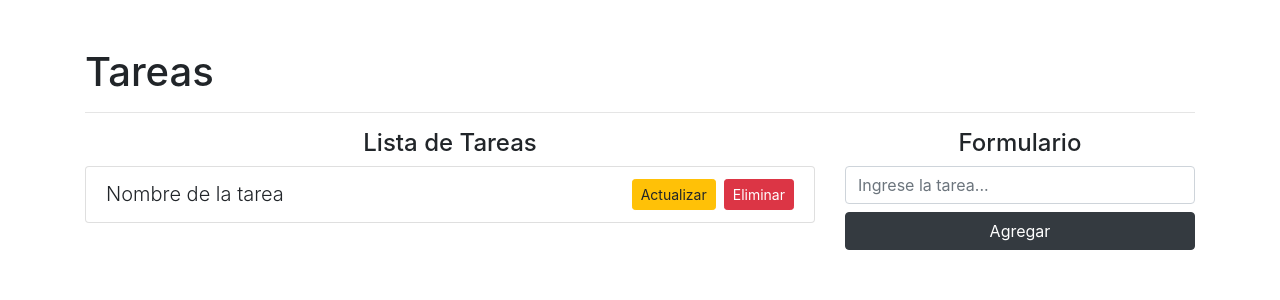
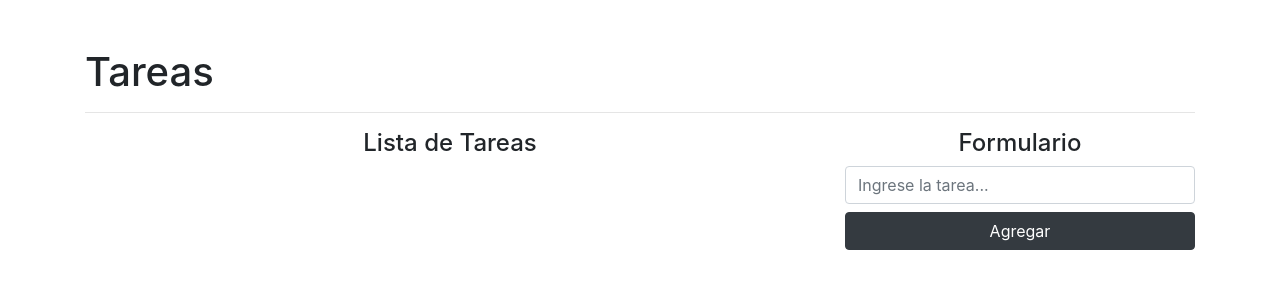
Before and after one commit to jcagudelo12/TaskManager, a React (Create React App) app: page / in a window 1280 px wide. Shown: the top 300 px of the page. Built offline with nearby package versions, Linux system fonts and the light colour scheme.

Commit message:
Add Task
Method that allow to create a task.

```diff
--- a/package.json
+++ b/package.json
@@ -10,6 +10,7 @@
     "react": "^17.0.1",
     "react-dom": "^17.0.1",
     "react-scripts": "4.0.2",
+    "shortid": "^2.2.16",
     "web-vitals": "^1.0.1"
   },
   "scripts": {
--- a/src/App.js
+++ b/src/App.js
@@ -1,18 +1,26 @@
 import { isEmpty } from "lodash";
+import shortid from "shortid";
 import React, { useState } from "react";
 
 function App() {
   const [task, setTask] = useState("");
+  const [tasks, setTasks] = useState([]);
 
   const addTask = (e) => {
     e.preventDefault();
     if (isEmpty(task)) {
-      console.log("Task empty");
+      alert("Task empty");
       return;
     }
 
-    console.log("Ok");
+    const newTask = {
+      id: shortid.generate(),
+      name: task,
+    };
+
+    setTasks([...tasks, newTask]);
     setTask("");
+    alert("Task created sucessfully");
   };
 
   return (
@@ -23,8 +31,9 @@
         <div className="col-md-8">
           <h4 className="text-center">Lista de Tareas</h4>
           <ul className="list-group">
-            <li className="list-group-item">
-              <span className="lead">Nombre de la tarea</span>
+            {tasks.map((task) => (
+              <li className="list-group-item" key={task.id}>
+                <span className="lead">{task.name}</span>
                 <button className="btn btn-danger btn-sm float-right">
                   Eliminar
                 </button>
@@ -32,6 +41,7 @@
                   Actualizar
                 </button>
               </li>
+            ))}
           </ul>
         </div>
         <div className="col-md-4">
```
Also changed, not shown: 1 other file (tests, documents, lock files or other folders). Lines whose indentation alone changed are shown as unchanged.
